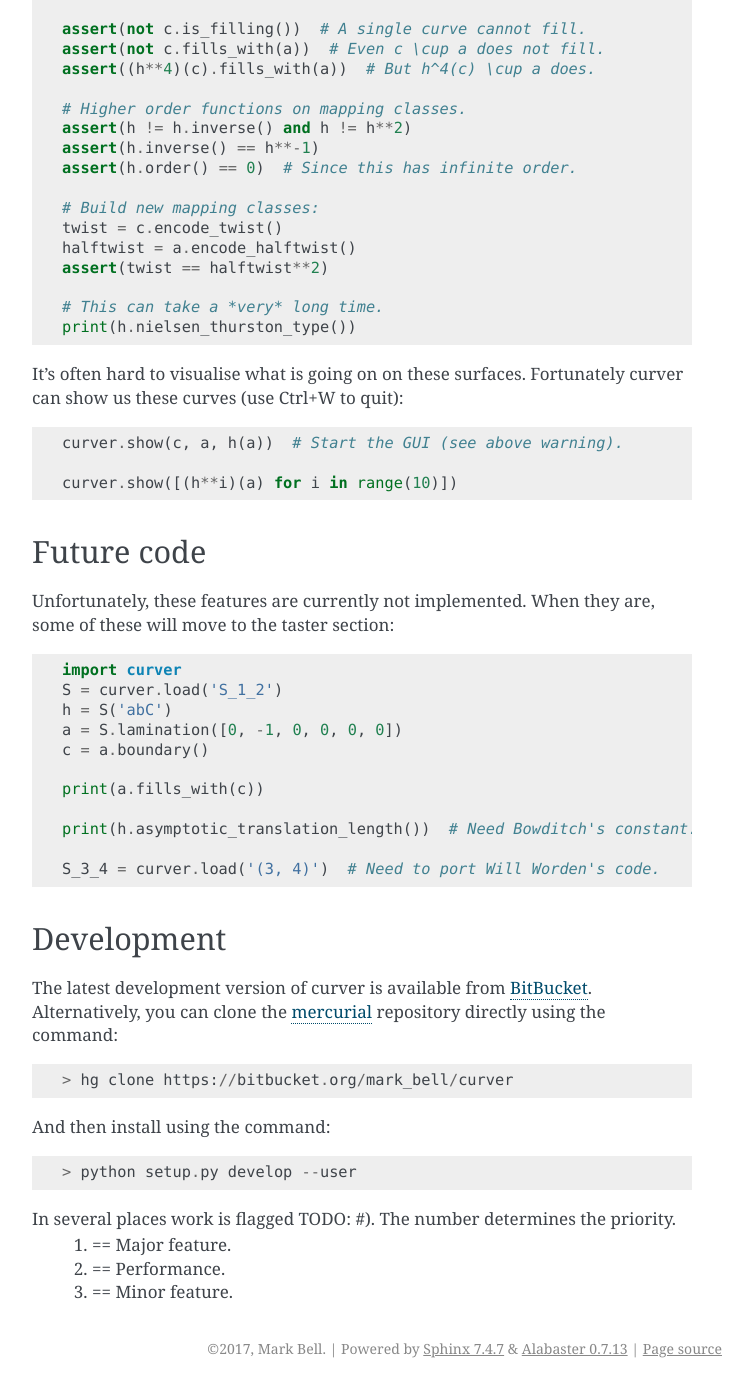
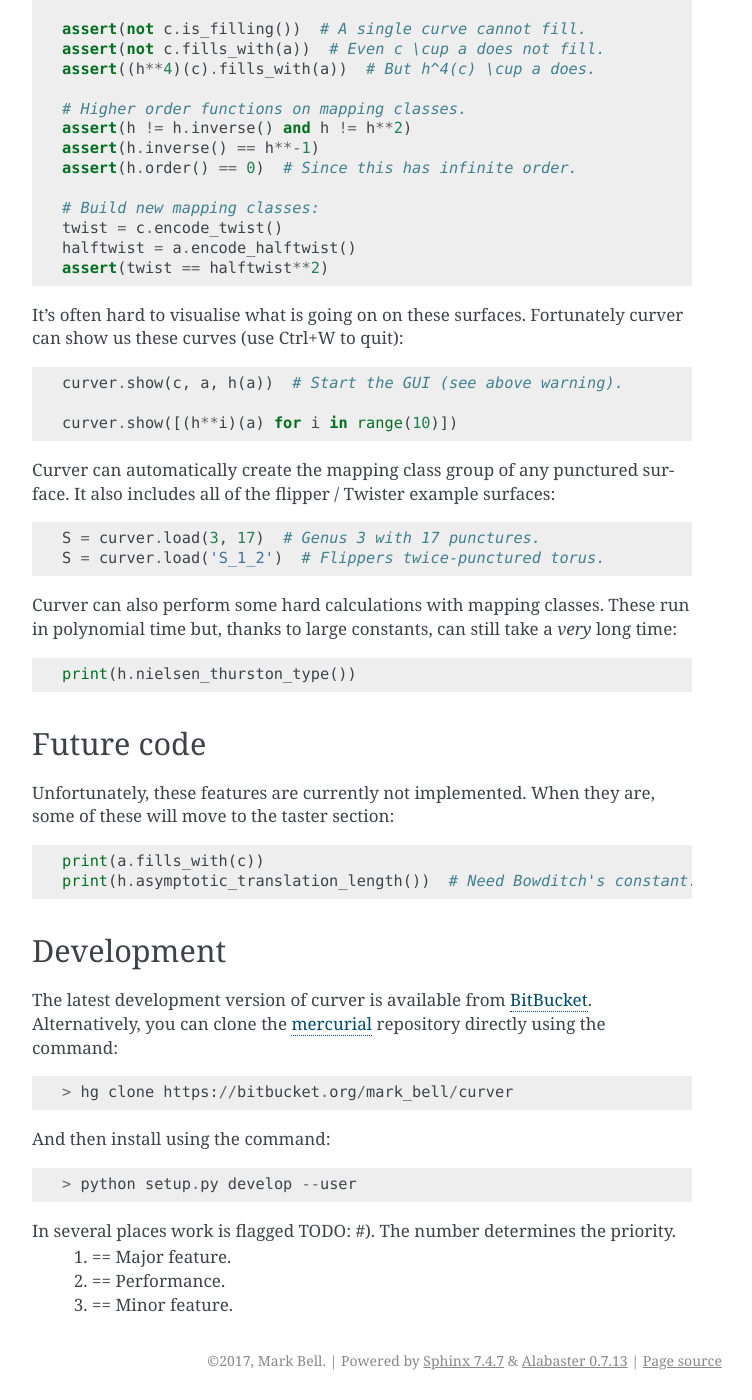
Before and after one commit to MarkCBell/curver, a Sphinx documentation site: the page built from docs/source/start.rst, in a window 1280 px wide and 1400 px high, scrolled down 833 px. Shown: the whole window, without its empty margins (388-1140 px from the left). Built offline with Sphinx 7.4.7, drawn with Linux system fonts in a browser that asks for light colours; some of the changed text lies outside the part shown.

Commit message:
Updated to reflect new surfaces.

```diff
--- a/docs/source/start.rst
+++ b/docs/source/start.rst
@@ -22,8 +22,8 @@ A taste of curver
 This sample curver program loads the mapping class group of the twice-punctured torus and computes the images of some arcs and curves under a mapping class::
 
 	import curver
-	S = curver.load('S_1_2')  # The twice-punctured torus.
-	h = S('abC')  # The monodromy of the Whitehead link.
+	S = curver.load(1, 2)  # The twice-punctured torus.
+	h = S('a_0.b_0.P_1')  # The monodromy of the Whitehead link.
 	a = S.lamination([0, -1, 0, 0, 0, 0])  # An arc on S.
 
 	assert(isinstance(a, curver.kernel.Arc))
@@ -47,9 +47,6 @@ This sample curver program loads the mapping class group of the twice-punctured
 	halftwist = a.encode_halftwist()
 	assert(twist == halftwist**2)
 
-	# This can take a *very* long time.
-	print(h.nielsen_thurston_type())
-
 It's often hard to visualise what is going on on these surfaces.
 Fortunately curver can show us these curves (use Ctrl+W to quit)::
 
@@ -57,23 +54,25 @@ Fortunately curver can show us these curves (use Ctrl+W to quit)::
 
 	curver.show([(h**i)(a) for i in range(10)])
 
+Curver can automatically create the mapping class group of any punctured surface.
+It also includes all of the flipper / Twister example surfaces::
+
+	S = curver.load(3, 17)  # Genus 3 with 17 punctures.
+	S = curver.load('S_1_2')  # Flippers twice-punctured torus.
+
+Curver can also perform some hard calculations with mapping classes.
+These run in polynomial time but, thanks to large constants, can still take a *very* long time::
+
+	print(h.nielsen_thurston_type())
+
 Future code
 ~~~~~~~~~~~
 
 Unfortunately, these features are currently not implemented.
 When they are, some of these will move to the taster section::
 
-	import curver
-	S = curver.load('S_1_2')
-	h = S('abC')
-	a = S.lamination([0, -1, 0, 0, 0, 0])
-	c = a.boundary()
-
 	print(a.fills_with(c))
-
 	print(h.asymptotic_translation_length())  # Need Bowditch's constant.
-
-	S_3_4 = curver.load('(3, 4)')  # Need to port Will Worden's code.
 
 Development
 ~~~~~~~~~~~
```
